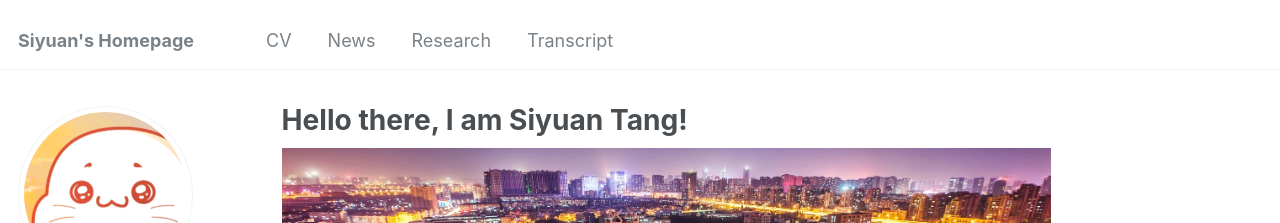
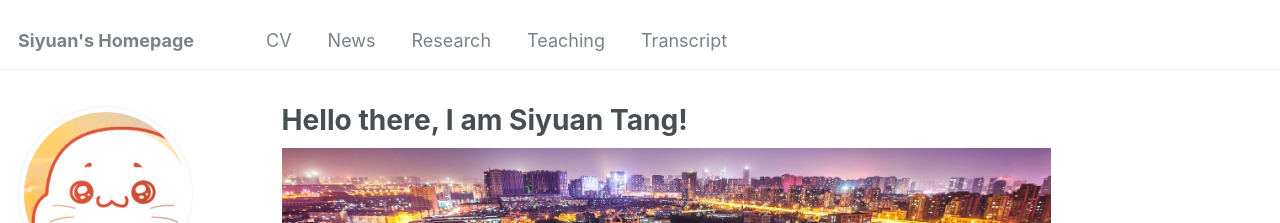
Before and after one commit to jacktangsy/jacktangsy.github.io, a Jekyll site: the page built from _pages/about.md, in a window 1280 px wide. Shown: the top 223 px of the page. Built offline with Jekyll 4.4.1, drawn with Linux system fonts in a browser that asks for light colours.

Commit message:
Update navigation.yml

```diff
--- a/_data/navigation.yml
+++ b/_data/navigation.yml
@@ -29,6 +29,9 @@ main:
   - title: "Research"
     url: /research/
 
+  - title: "Teaching"
+    url: /teaching_before_phd/
+
   - title: "Transcript"
     url: /transcript/
 
```
